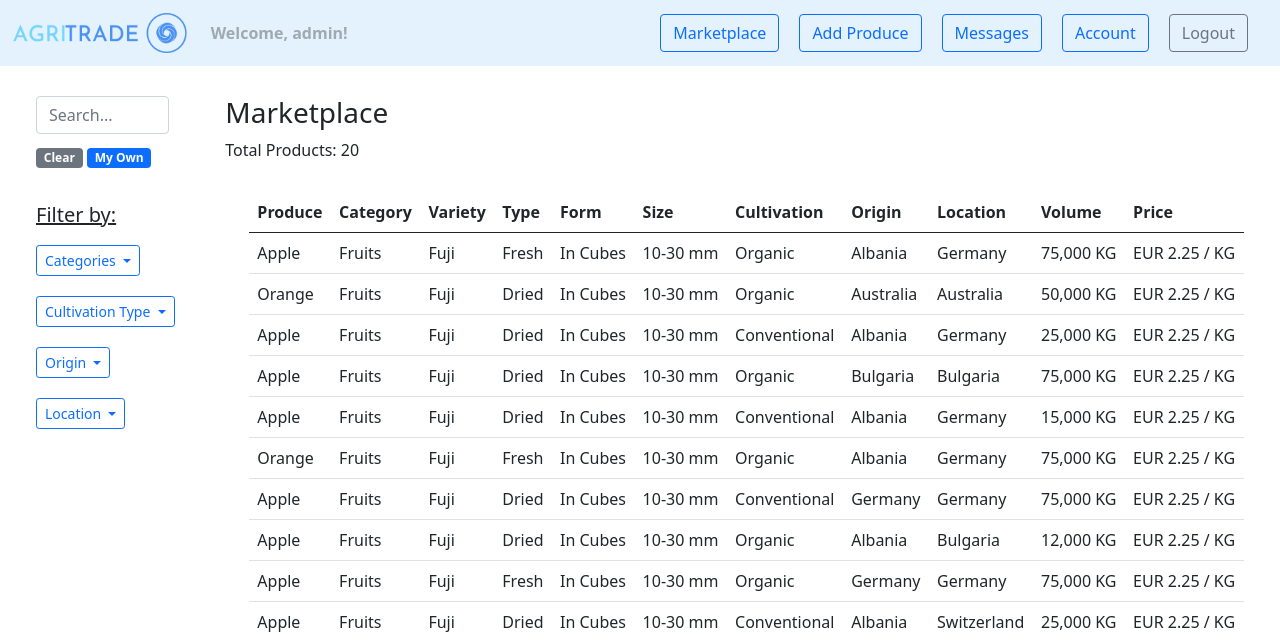
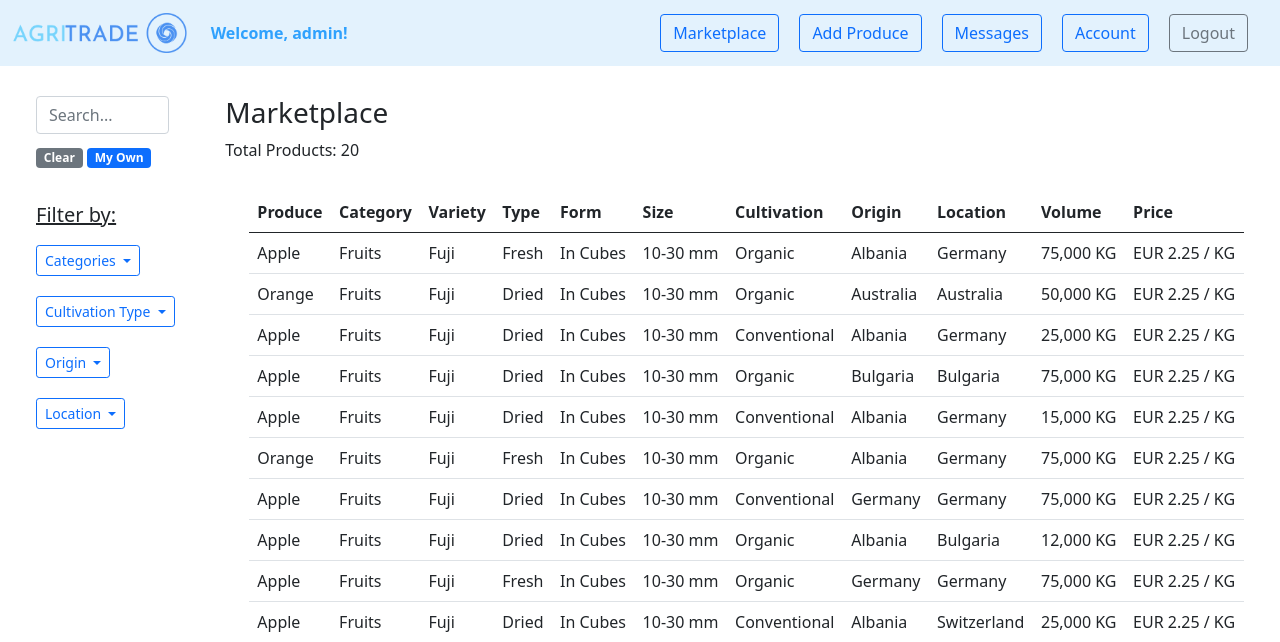
Before and after one commit to erinbedri/Agri_Trade---django-project, a Django app: page /marketplace/ in a window 1280 px wide. Shown: the top 642 px of the page. Run offline with Django 4.2, Linux system fonts and the light colour scheme; a user stored in the database is signed in; data comes from the database, SQL or seed files in the repository.

Commit message:
upÃdated color of welcome message

```diff
--- a/agri_trade/web/templates/web/navigation.html
+++ b/agri_trade/web/templates/web/navigation.html
@@ -11,7 +11,7 @@
         <ul class="navbar-nav">
             {% if request.user.is_authenticated %}
                 <li class="nav-item">
-                    <b><a class="nav-link disabled" href="#">Welcome, {{ request.user.username }}!</a></b>
+                    <b><a class="nav-link disabled" href="#" style="color: #2fa1fd">Welcome, {{ request.user.username }}!</a></b>
                 </li>
             {% endif %}
         </ul>
```
